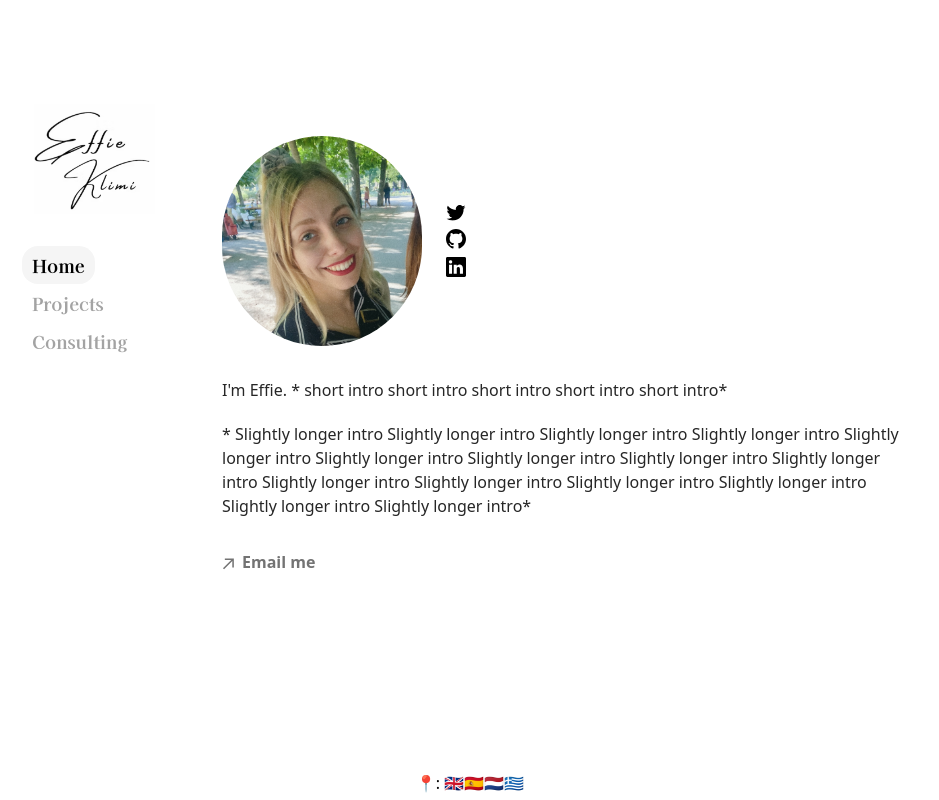
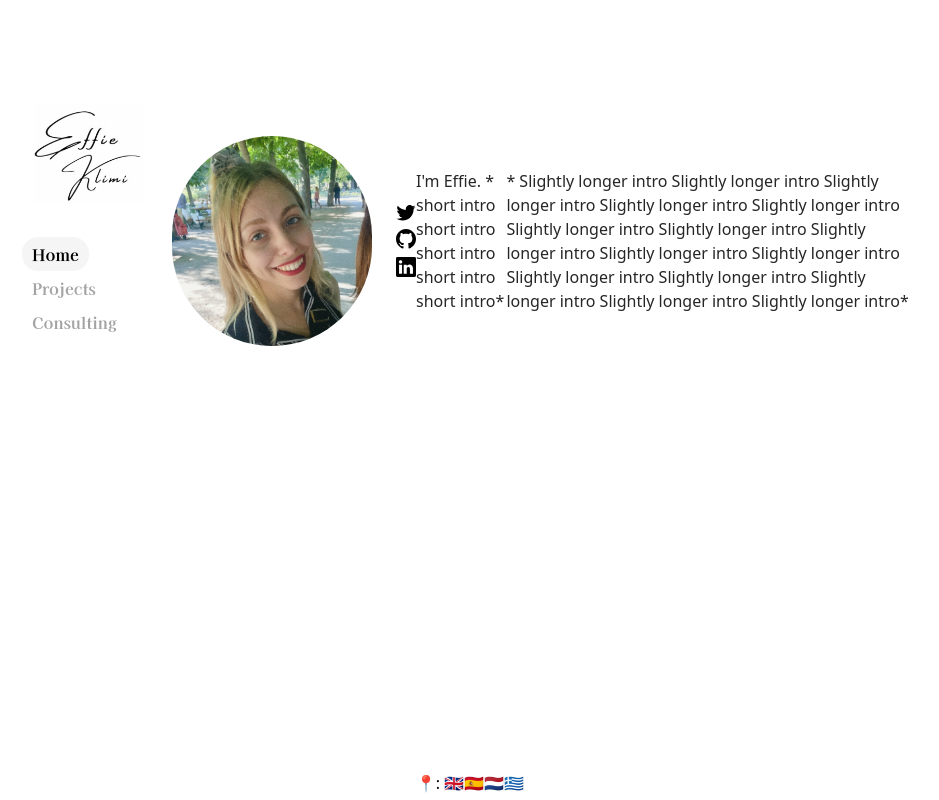
Before and after one commit to effieklimi/effie-bio, a Next.js app: page / in a window 1280 px wide. Shown: the whole page, without its empty margins (170-1109 px from the left). Built offline with nearby package versions, Linux system fonts and the light colour scheme.

Commit message:
fixing it for mobile

```diff
--- a/app/page.tsx
+++ b/app/page.tsx
@@ -16,8 +16,7 @@ export default async function HomePage() {
   return (
     <div>
       <section>
-      {/* <h1 className="font-bold text-3xl font-serif">{name}</h1> */}
-      <div className="flex items-start md:items-center my-8 flex-col md:flex-row">
+        <div className="md:hidden flex items-start my-8 flex-col">
           <Image
             alt={name}
             className="rounded-full"
@@ -26,12 +25,12 @@ export default async function HomePage() {
             width={200}
             priority
           />
-        <div className="mt-8 md:mt-0 ml-0 md:ml-6 space-y-2 dark:text-neutral-500">
+          <div className="mt-2 ml-0 space-y-2 flex flex-row dark:text-neutral-500">
             <a
               rel="noopener noreferrer"
               target="_blank"
               href="https://twitter.com/roboticparts"
-            className="flex items-center gap-2 dark:hover:text-neutral-900"
+              className="items-center gap-2 dark:hover:text-neutral-900"
             >
               <TwitterIcon />
             </a>
@@ -39,7 +38,7 @@ export default async function HomePage() {
               rel="noopener noreferrer"
               target="_blank"
               href="https://github.com/effieklimi"
-            className="flex items-center gap-2 dark:hover:text-neutral-900"
+              className="items-center gap-2 dark:hover:text-neutral-900"
             >
               <GitHubIcon />
             </a>
@@ -47,11 +46,10 @@ export default async function HomePage() {
               rel="noopener noreferrer"
               target="_blank"
               href="https://linkedin.com/effieklimi"
-            className="flex items-center gap-2 dark:hover:text-neutral-900"
+              className="items-center gap-2 dark:hover:text-neutral-900"
             >
               <LinkedInIcon />
             </a>
-        </div>
           </div>
           <p className="my-5 text-neutral-800 dark:text-neutral-600">
             {about()}
@@ -59,27 +57,50 @@ export default async function HomePage() {
           <p className="my-5 text-neutral-800 dark:text-neutral-600">
             {bio()}
           </p>
-      <ul className="flex flex-col md:flex-row mt-8 space-x-0 md:space-x-4 space-y-2 md:space-y-0 font-sm text-neutral-500 dark:text-neutral-400">
-        <li>
+        </div>
+        <div className="hidden md:flex items-start md:items-center my-8 flex-col md:flex-row">
+          <Image
+            alt={name}
+            className="rounded-full"
+            src={avatar}
+            placeholder="blur"
+            width={200}
+            priority
+          />
+          <div className="mt-8 md:mt-0 ml-0 md:ml-6 space-y-2 flex flex-col dark:text-neutral-500">
             <a
-            className="flex items-center hover:text-neutral-900 dark:hover:text-neutral-400 dark:text-neutral-900 transition-all"
               rel="noopener noreferrer"
               target="_blank"
-            href="mailto:effie@effie.bio"
+              href="https://twitter.com/roboticparts"
+              className="items-center gap-2 dark:hover:text-neutral-900"
             >
-            <ArrowIcon />
-            <p className="h-7 font-bold">Email me</p>
+              <TwitterIcon />
             </a>
-        </li>
-      </ul>
+            <a
+              rel="noopener noreferrer"
+              target="_blank"
+              href="https://github.com/effieklimi"
+              className="items-center gap-2 dark:hover:text-neutral-900"
+            >
+              <GitHubIcon />
+            </a>
+            <a
+              rel="noopener noreferrer"
+              target="_blank"
+              href="https://linkedin.com/effieklimi"
+              className="items-center gap-2 dark:hover:text-neutral-900"
+            >
+              <LinkedInIcon />
+            </a>
+          </div>
+          <p className="my-5 text-neutral-800 dark:text-neutral-600">
+            {about()}
+          </p>
+          <p className="my-5 text-neutral-800 dark:text-neutral-600">
+            {bio()}
+          </p>
+        </div>
       </section>
-
-    {/* <div className='wrapper'>
-      <div className="push"></div>
-    </div>
-    <div className="footer">
-      <FooterCentered />
-    </div> */}
     </div>
   );
 }
--- a/components/sidebar.tsx
+++ b/components/sidebar.tsx
@@ -75,7 +75,7 @@ export default function Navbar() {
   }
 
   return (
-    <aside className="md:w-[200px] md:flex-shrink-0 -mx-4 md:mx-0 md:px-0 font-serif">
+    <aside className="md:w-[150px] md:flex-shrink-0 -mx-4 md:mx-0 md:px-0 font-serif hidden md:flex">
       <div className="lg:sticky lg:top-20">
         <div className="ml-2 md:ml-[12px] mb-2 px-4 md:px-0 md:mb-8 space-y-10 flex flex-col items-start ">
           <Logo />
@@ -85,7 +85,7 @@ export default function Navbar() {
             className="flex flex-col items-start relative px-4 md:px-0 pb-0 fade md:overflow-auto scroll-pr-6 md:relative"
             id="nav"
           >
-            <div className="flex flex-col space-x-0 pr-10 mb-2 mt-2 md:mt-0 text-lg">
+            <div className="flex flex-col space-x-0 pr-10 mb-2 mt-2 md:mt-0">
               {Object.entries(navItems).map(([path, { name }]) => {
                 const isActive = path === pathname;
                 return (
```
Lines whose indentation alone changed are shown as unchanged.
